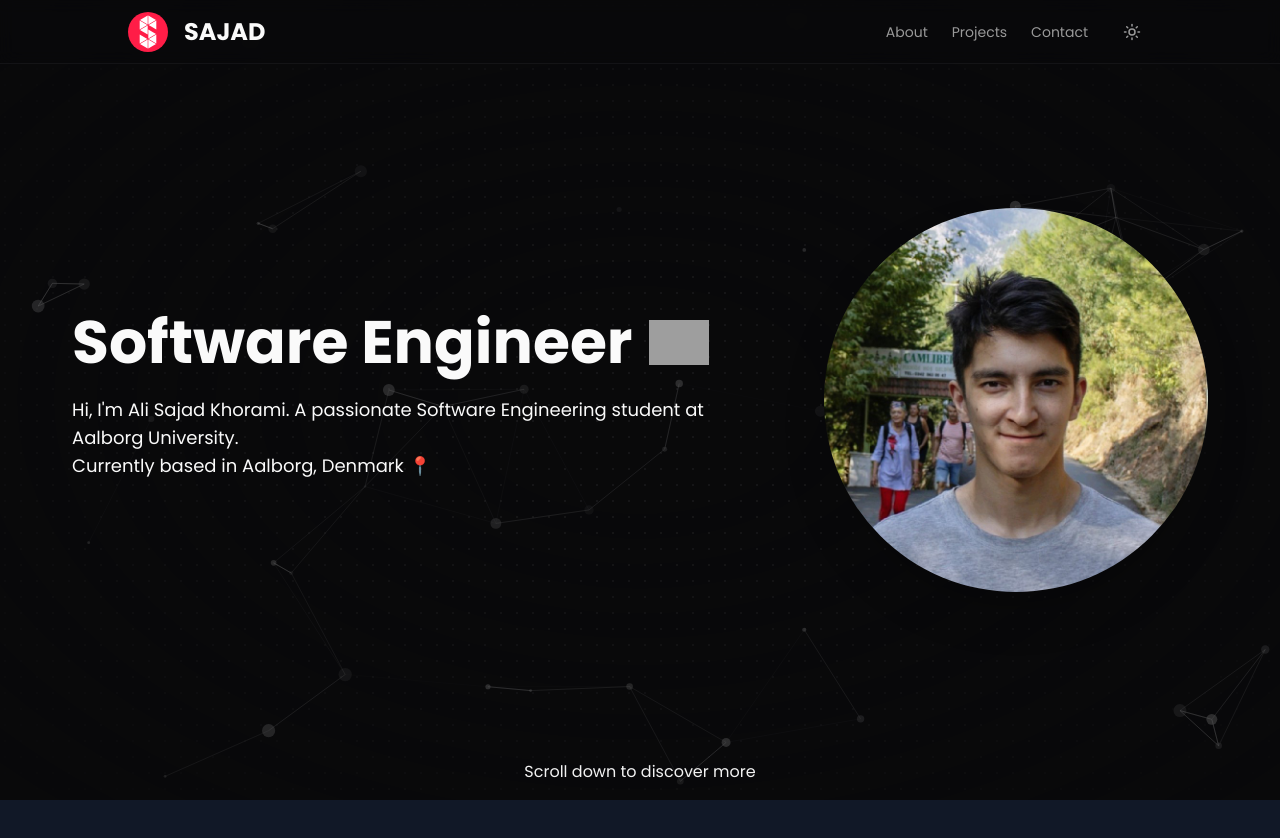
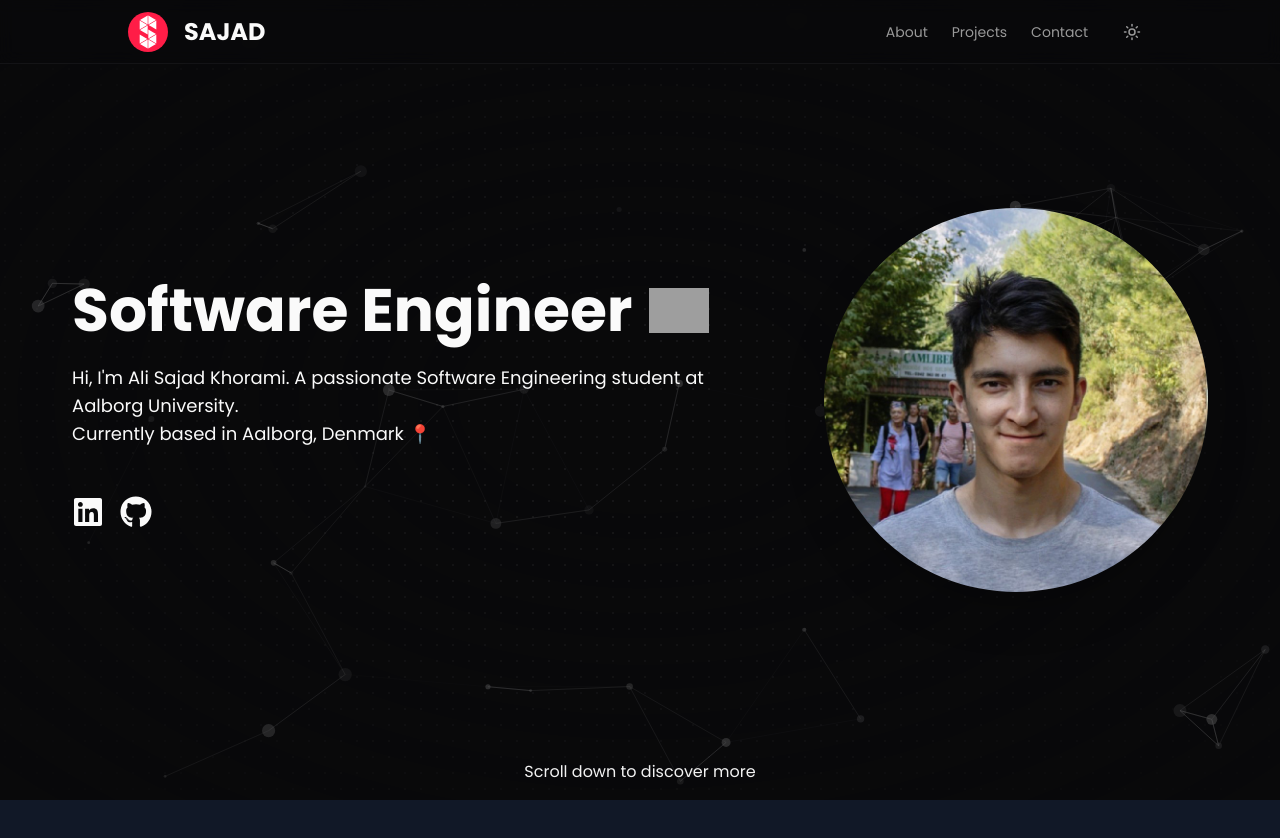
Before and after one commit to sabotack/sajad, a React (Vite) app: page / in a window 1280 px wide. Shown: the top 838 px of the page. Built offline with nearby package versions, Linux system fonts and the light colour scheme; grey boxes are pictures that could not be loaded.

Commit message:
add linkedin and github refs

```diff
--- a/src/containers/Hero.tsx
+++ b/src/containers/Hero.tsx
@@ -1,5 +1,6 @@
 import { Particles } from '@/components';
 import profile from '@/assets/pfp.jpg';
+import { FaLinkedin, FaGithub } from 'react-icons/fa';
 
 const Hero = () => {
     return (
@@ -9,7 +10,7 @@ const Hero = () => {
         >
             <div className="h-screen w-full bg-background dark:bg-dot-white/[0.4] bg-dot-black relative flex items-center justify-center">
                 <div className="absolute pointer-events-none inset-0 flex items-center justify-center bg-background [mask-image:radial-gradient(ellipse_at_center,transparent_20%,black)]" />
-                <div className="supports-[backdrop-filter]:bg-background/70 h-full w-full flex items-center justify-center z-10">
+                <div className="supports-[backdrop-filter]:bg-background/70 h-full w-full flex flex-col items-center justify-center z-10">
                     <div className="px-8 flex items-center justify-center gap-x-20 flex-col xl:flex-row">
                         <div className="max-w-2xl">
                             <h1 className="text-4xl md:text-6xl font-bold py-6 flex items-center justify-center xl:justify-normal">
@@ -28,6 +29,20 @@ const Hero = () => {
                                 <br />
                                 Currently based in Aalborg, Denmark 📍
                             </p>
+                            <div className="my-4 flex gap-x-4">
+                                <a
+                                    target="_blank"
+                                    href="https://www.linkedin.com/in/alikhorami/"
+                                >
+                                    <FaLinkedin size={32} />
+                                </a>
+                                <a
+                                    target="_blank"
+                                    href="https://github.com/sabotack/"
+                                >
+                                    <FaGithub size={32} />
+                                </a>
+                            </div>
                         </div>
                         <div
                             className="my-8 w-72 h-72 sm:w-96 sm:h-96 bg-no-repeat bg-cover rounded-full shadow-2xl align-middle"
```
